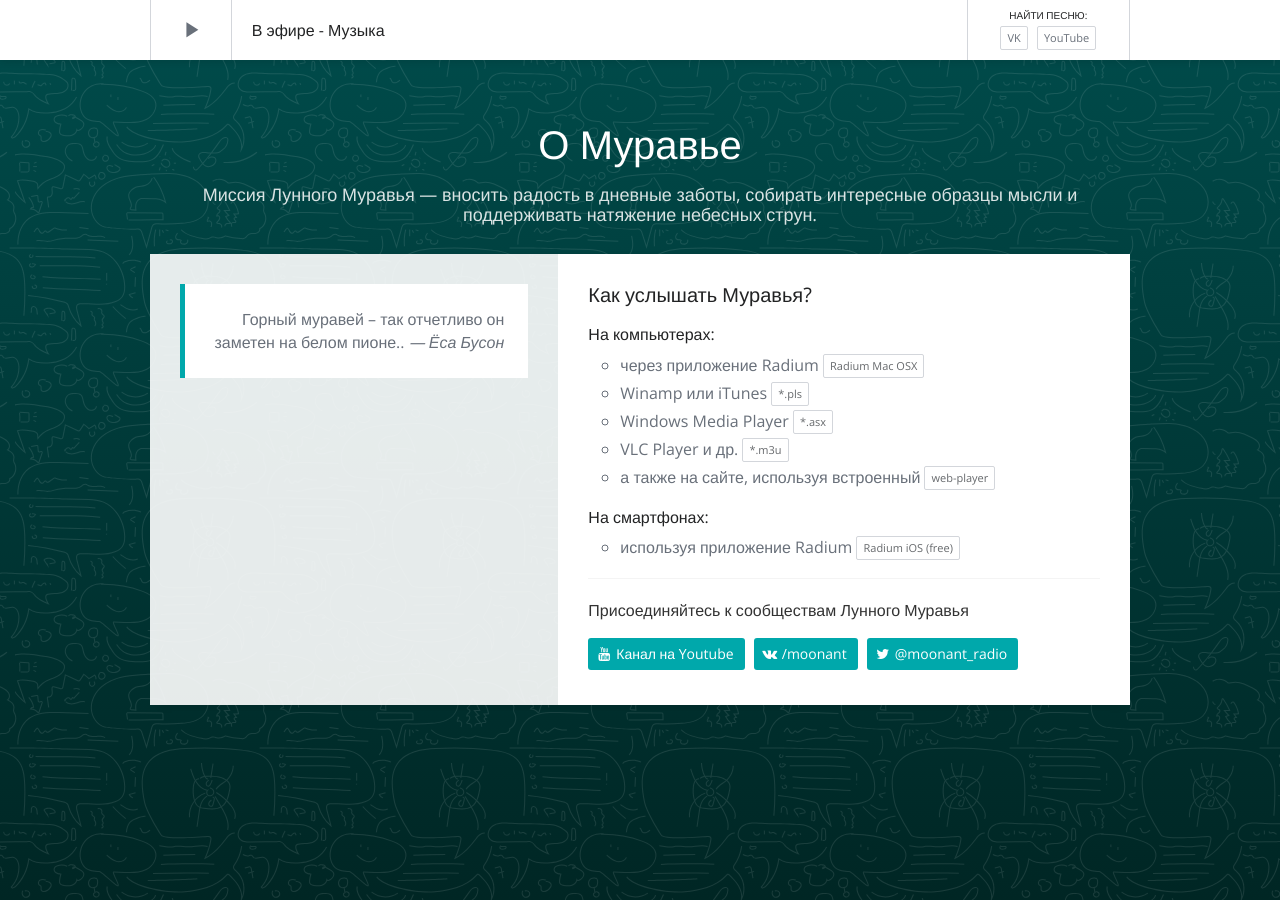
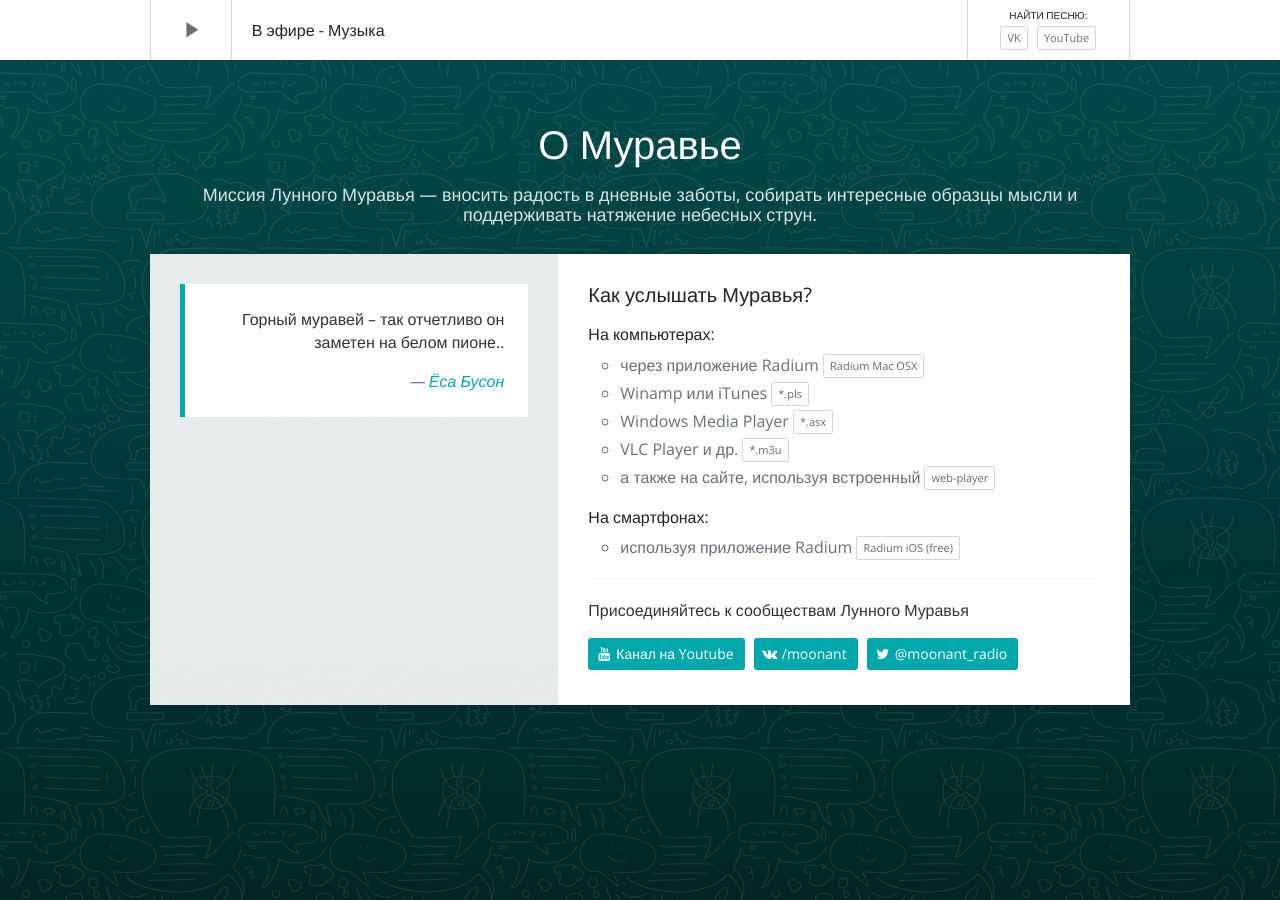
Before and after one commit to tretten/site-moonant, a Jekyll site: the page built from index.html, in a window 1280 px wide and 900 px high, scrolled down 2153 px. Built offline with Jekyll 4.4.1, drawn with Linux system fonts in a browser that asks for light colours; nearby versions of some CDN libraries; a script that is not in the unit is left out; the list of posts is cut into pages by our own code; comment, search, counter and statistics services are not loaded.

Commit message:
link into the quote

```diff
--- a/index.html
+++ b/index.html
@@ -120,8 +120,8 @@ title: Home
             <div class="columns">
                 <div class="column is-right is-5 content column-left">
                     <blockquote cite="https://ru.wikipedia.org/wiki/Ёса_Бусон">
-                        Горный муравей – так отчетливо он заметен на белом пионе..
-                        <cite>— Ёса Бусон</cite>
+                        <p>Горный муравей – так отчетливо он заметен на белом пионе..</p>
+                        <cite>— <a href="https://ru.wikipedia.org/wiki/Ёса_Бусон">Ёса Бусон</a></cite>
                     </blockquote>
                 </div>
                 <div class="column is-left is-7 content column-right">
```
